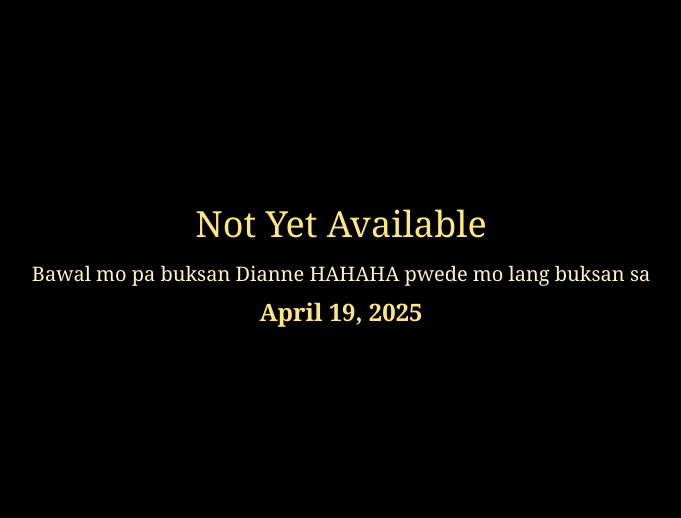
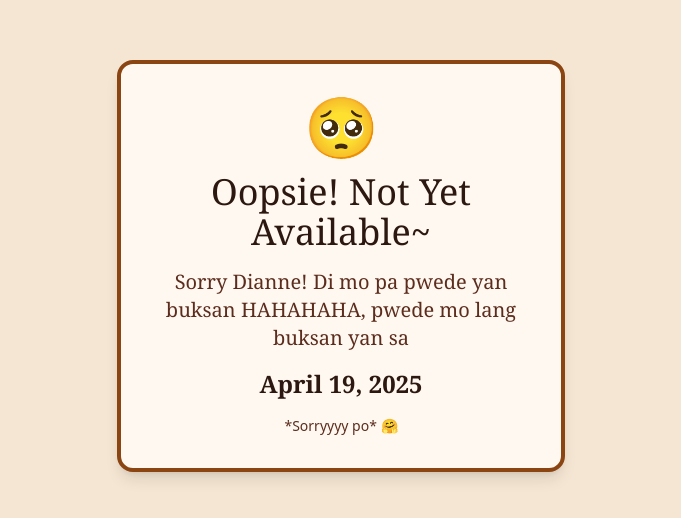
Before and after one commit to DarwinMelaya/For-Dianne, a React (Vite) app in the folder frontend/: page / in a window 1280 px wide. Shown: the part 134-652 px from the top of the page, without its empty margins (299-980 px from the left). Built offline with nearby package versions, Linux system fonts and the light colour scheme.

Commit message:
change the restriction message more cute

```diff
--- a/frontend/src/App.jsx
+++ b/frontend/src/App.jsx
@@ -29,17 +29,20 @@ const App = () => {
   // If date is not valid, show restriction message
   if (!isValidDate()) {
     return (
-      <div className="fixed inset-0 bg-black flex items-center justify-center">
-        <div className="text-center p-8">
-          <h1 className="font-serif text-3xl sm:text-4xl text-amber-200 mb-4">
-            Not Yet Available
+      <div className="fixed inset-0 bg-[#f5e6d3] flex items-center justify-center">
+        <div className="text-center p-8 bg-[#fff8f0] rounded-2xl shadow-lg border-4 border-[#8b4513] max-w-md mx-4">
+          <div className="text-[#2c1810] text-6xl mb-4">🥺</div>
+          <h1 className="font-serif text-3xl sm:text-4xl text-[#2c1810] mb-4">
+            Oopsie! Not Yet Available~
           </h1>
-          <p className="font-serif text-xl text-amber-100">
-            Bawal mo pa buksan Dianne HAHAHA pwede mo lang buksan sa
+          <p className="font-serif text-xl text-[#5c2c1d]">
+            Sorry Dianne! Di mo pa pwede yan buksan HAHAHAHA, pwede mo lang
+            buksan yan sa
           </p>
-          <p className="font-serif text-2xl text-amber-200 font-bold mt-2">
+          <p className="font-serif text-2xl text-[#2c1810] font-bold mt-4 mb-2">
             April 19, 2025
           </p>
+          <div className="text-[#5c2c1d] text-sm mt-4">*Sorryyyy po* 🤗</div>
         </div>
       </div>
     );
```
